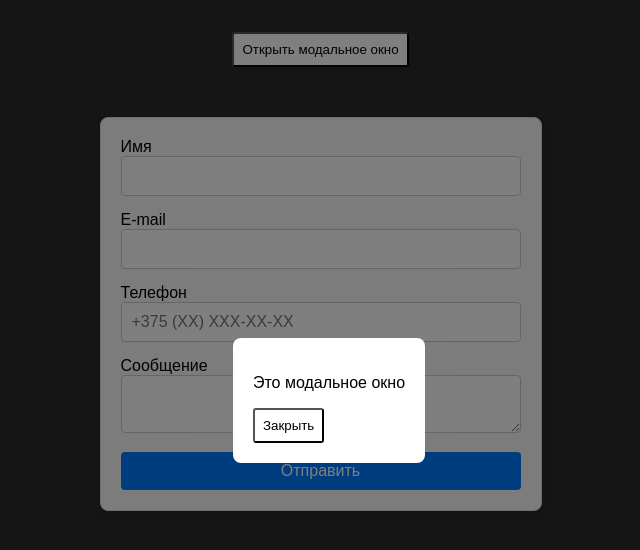
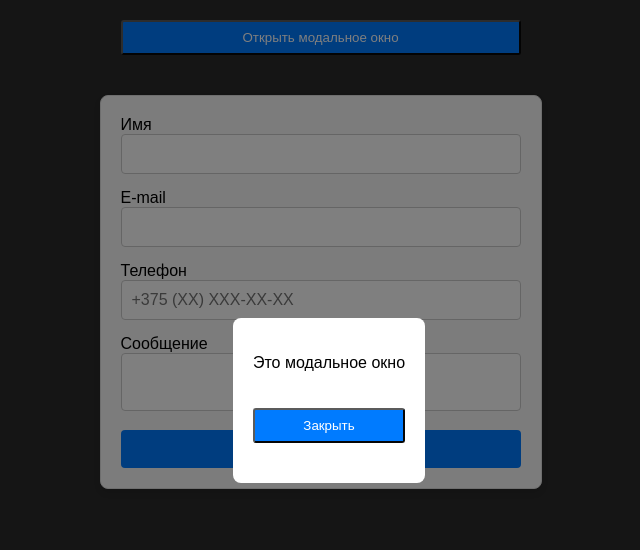
Before and after one commit to nxqutcq/itprofit-test-task, a website built with webpack: page src/index.html in a window 1280 px wide. Both pictures are taken after a click on the button "Открыть модальное окно". Shown: the whole page, without its empty margins (311-951 px from the left). Built offline with nearby package versions, Linux system fonts and the light colour scheme.

Commit message:
feat: add styles for form and modal

```diff
--- a/src/scss/form.scss
+++ b/src/scss/form.scss
@@ -1,11 +1,12 @@
 form {
   max-width: 400px;
-  margin: 50px auto;
+  margin: 20px;
   padding: 20px;
   background-color: #f9f9f9;
   border: 1px solid #ddd;
   border-radius: 8px;
   box-shadow: 0 4px 6px rgba(0, 0, 0, 0.1);
+  overflow: hidden;
 
   input,
   textarea {
@@ -47,3 +48,8 @@ form {
     margin-bottom: 10px;
   }
 }
+
+textarea {
+   max-width: 400px;
+   resize: none;
+}
--- a/src/scss/modal.scss
+++ b/src/scss/modal.scss
@@ -13,6 +13,10 @@
   }
 
   .modal-content {
+    display: flex;
+    align-items: center;
+    justify-content: center;
+    flex-direction: column;
     background: #fff;
     padding: 20px;
     border-radius: 8px;
--- a/src/scss/styles.scss
+++ b/src/scss/styles.scss
@@ -1,5 +1,6 @@
 @use './modal.scss';
 @use './form.scss';
+@use './toast.scss';
 
 body {
   font-family: Arial, sans-serif;
@@ -14,10 +15,6 @@ body {
   margin: 0;
   padding: 0;
 }
-.error {
-  color: red;
-  font-size: 0.8em;
-}
 
 input,
 textarea {
@@ -30,12 +27,14 @@ textarea {
 
 #closeModal,
 #openModal {
+  width: 100%;
+  margin: 20px;
   cursor: pointer;
   padding: 0.5rem;
   border-radius: 3px;
-  border-color: rgb(0, 0, 0);
-  background-color: rgb(255, 255, 255);
-  color: rgb(0, 0, 0);
-  width: fit-content;
+  border-color: rgb(91, 91, 91);
+  background-color: #007bff;
+  color: rgb(255, 255, 255);
+  max-width: 400px;
   align-items: center;
 }
```
